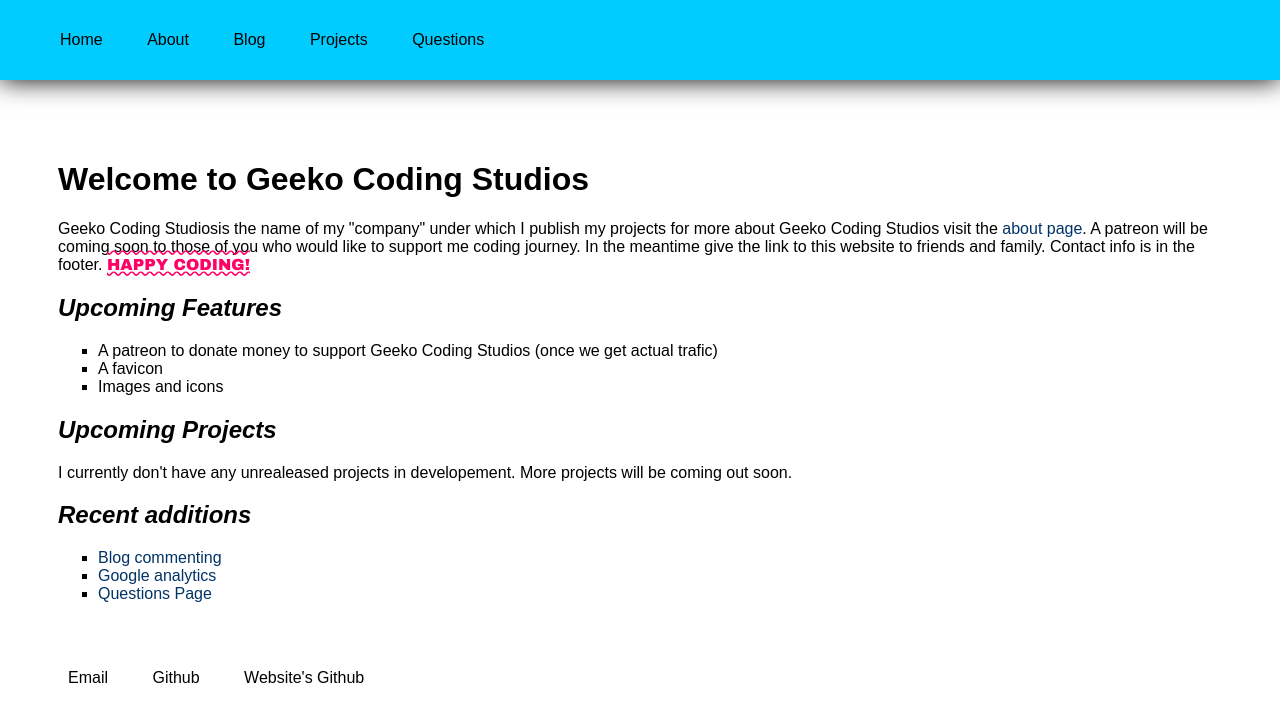
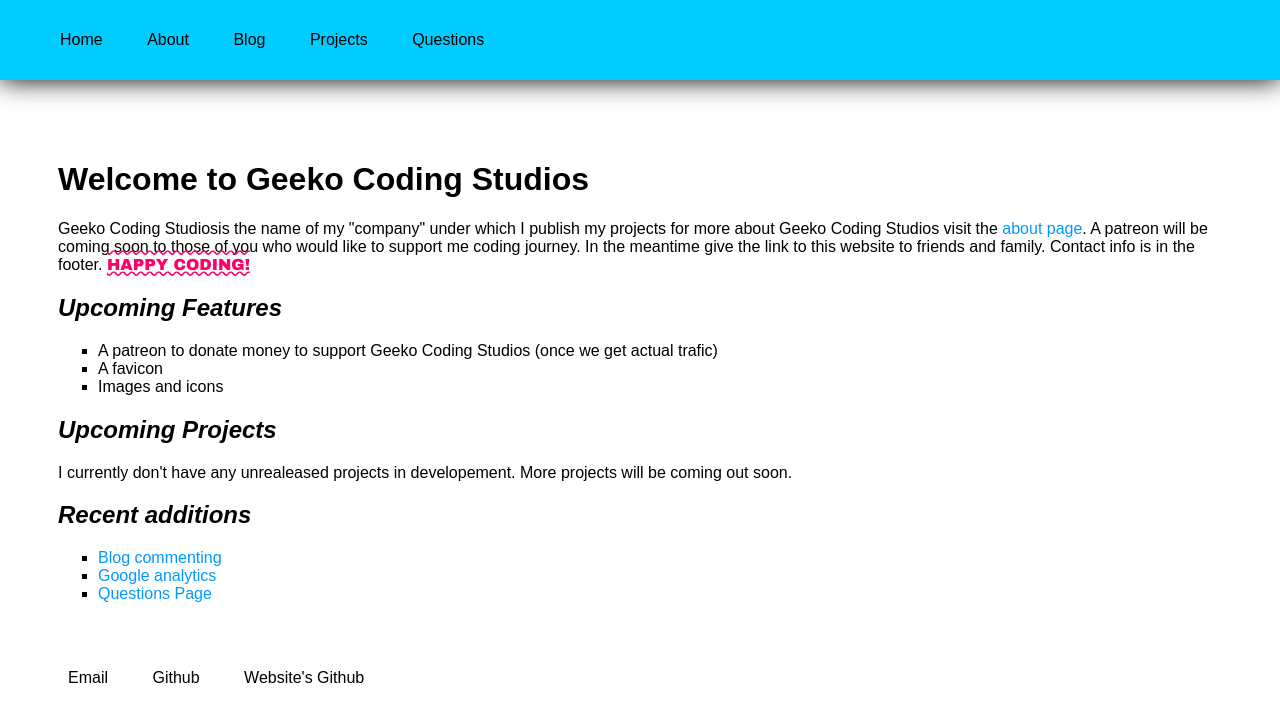
Before and after one commit to Geeko/geeko.github.io, a Jekyll site: the page built from index.html, in a window 1280 px wide. Shown: the top 722 px of the page. Built offline with Jekyll 4.4.1, drawn with Linux system fonts in a browser that asks for light colours.

Commit message:
Update main.css

```diff
--- a/css/main.css
+++ b/css/main.css
@@ -39,7 +39,7 @@ header li a, footer li a {
 }
 a{
   text-decoration: none;
-  color: #003366;
+  color: #0099ff;
 }
 
 a:hover{
```
